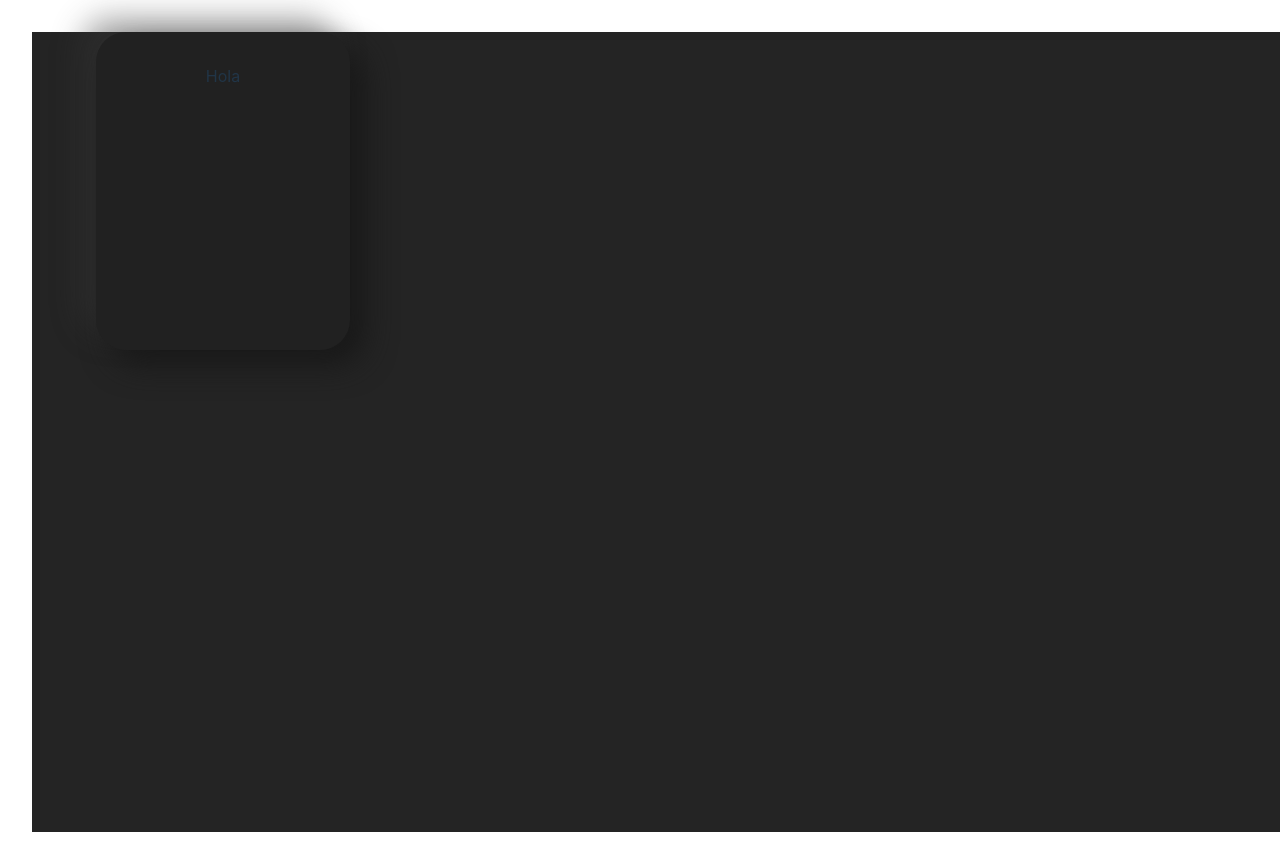
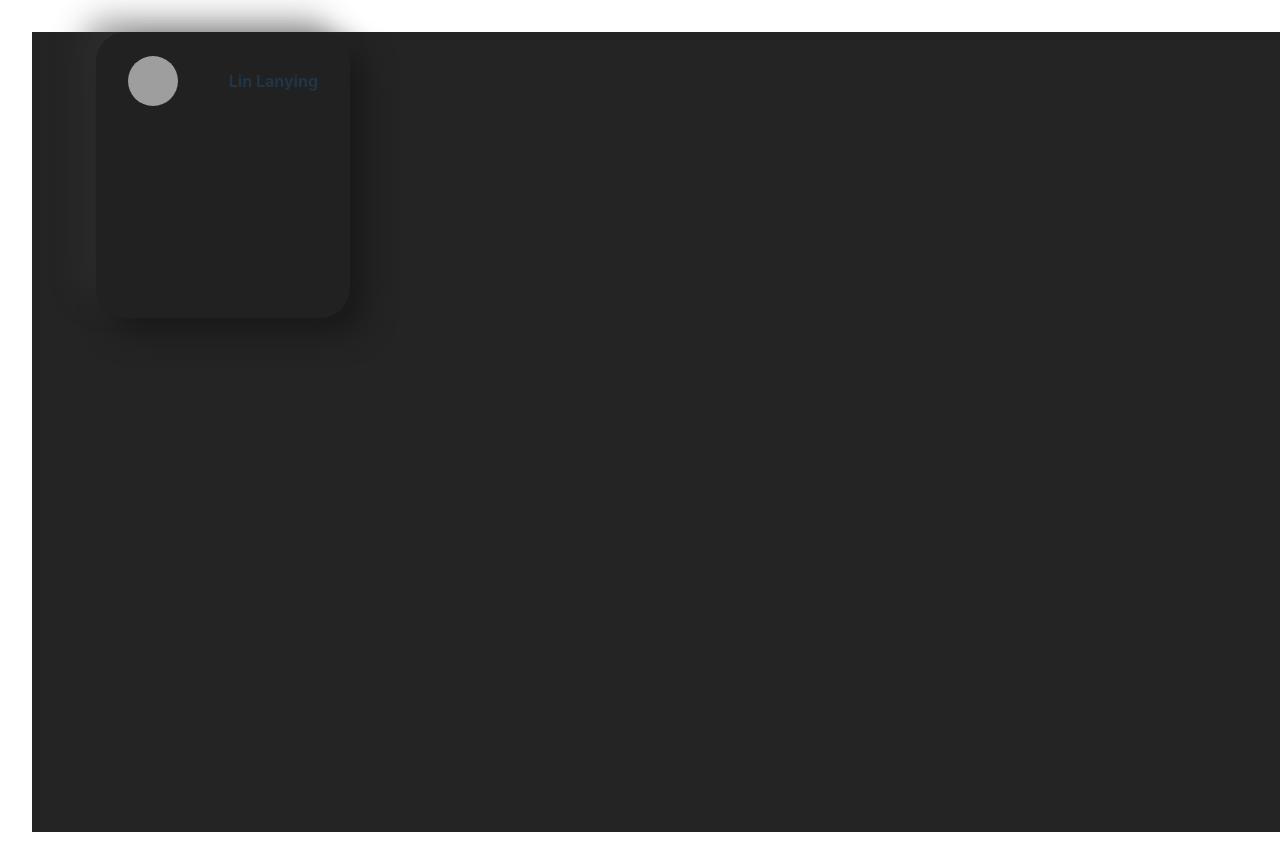
Before and after one commit to RE15EL/react-basic, a React (Vite) app: page / in a window 1280 px wide. Shown: the top 864 px of the page. Built offline with nearby package versions, Linux system fonts and the light colour scheme; grey boxes are pictures that could not be loaded.

Commit message:
nested components

```diff
--- a/src/App.jsx
+++ b/src/App.jsx
@@ -3,15 +3,14 @@ import { MyPageLayout } from './components/pageLayout/MyPageLayout.jsx'
 import { MyCard } from './components/card/MyCard.jsx'
 
 
+
 function App() {
 
+  return (
+      <MyPageLayout>
+        <MyCard title= "Lin Lanying" > Hola </MyCard>
 
-  return (
-    <>
-      <MyPageLayout>
-        <MyCard> Hola </MyCard>
       </MyPageLayout>
-    </>
   )
 }
 
--- /dev/null
+++ b/src/components/avatar/MyAvatar.css
@@ -0,0 +1,4 @@
+
+.avatar{
+    border-radius: 50%;
+}
--- /dev/null
+++ b/src/components/avatar/MyAvatar.jsx
@@ -0,0 +1,17 @@
+import './MyAvatar.css';
+
+export function MyAvatar( {target, size} ) {
+    return (
+      <img
+        className="avatar"
+        src= {target.poster}
+        alt={target.name}
+        style={
+          {
+            width: `${size}px`,
+            height: `${size}px`
+          }
+        }
+      />
+    );
+}
--- a/src/components/card/MyCard.css
+++ b/src/components/card/MyCard.css
@@ -1,9 +1,15 @@
 .card {
     width: 190px;
     height: 254px;
-    padding: 2em;
+    padding: 1em 2em;
     border-radius: 30px;
     background: #212121;
     box-shadow: 15px 15px 30px rgb(25, 25, 25),
                 -15px -15px 30px rgba(60, 60, 60, 0.419);
    }
+
+    .card-header{
+        display: flex;
+        justify-content: space-between;
+        align-items: center;
+    }
--- a/src/components/card/MyCard.jsx
+++ b/src/components/card/MyCard.jsx
@@ -1,11 +1,20 @@
 import './MyCard.css';
-// import PropTypes from 'prop-types'
-export const MyCard = ({ children }) => {
+import { MyAvatar } from '../avatar/MyAvatar.jsx';
+
+export const MyCard = ( {title} ) => {
   return (
     <div className='card'>
-        { children }
+      <div className="card-header">
+        <MyAvatar size={50} target={
+          {
+            name: 'Lin Lanying',
+            poster: 'https://i.imgur.com/1bX5QH6.jpg'
+          }
+        }/>
+        <h4 className='card-title'> {title} </h4>
+       </div>
+      <div className="card-content"></div>
+      <div className="card-footer"></div>
     </div>
   )
 }
-
-// MyCard.propTypes = {}
```
